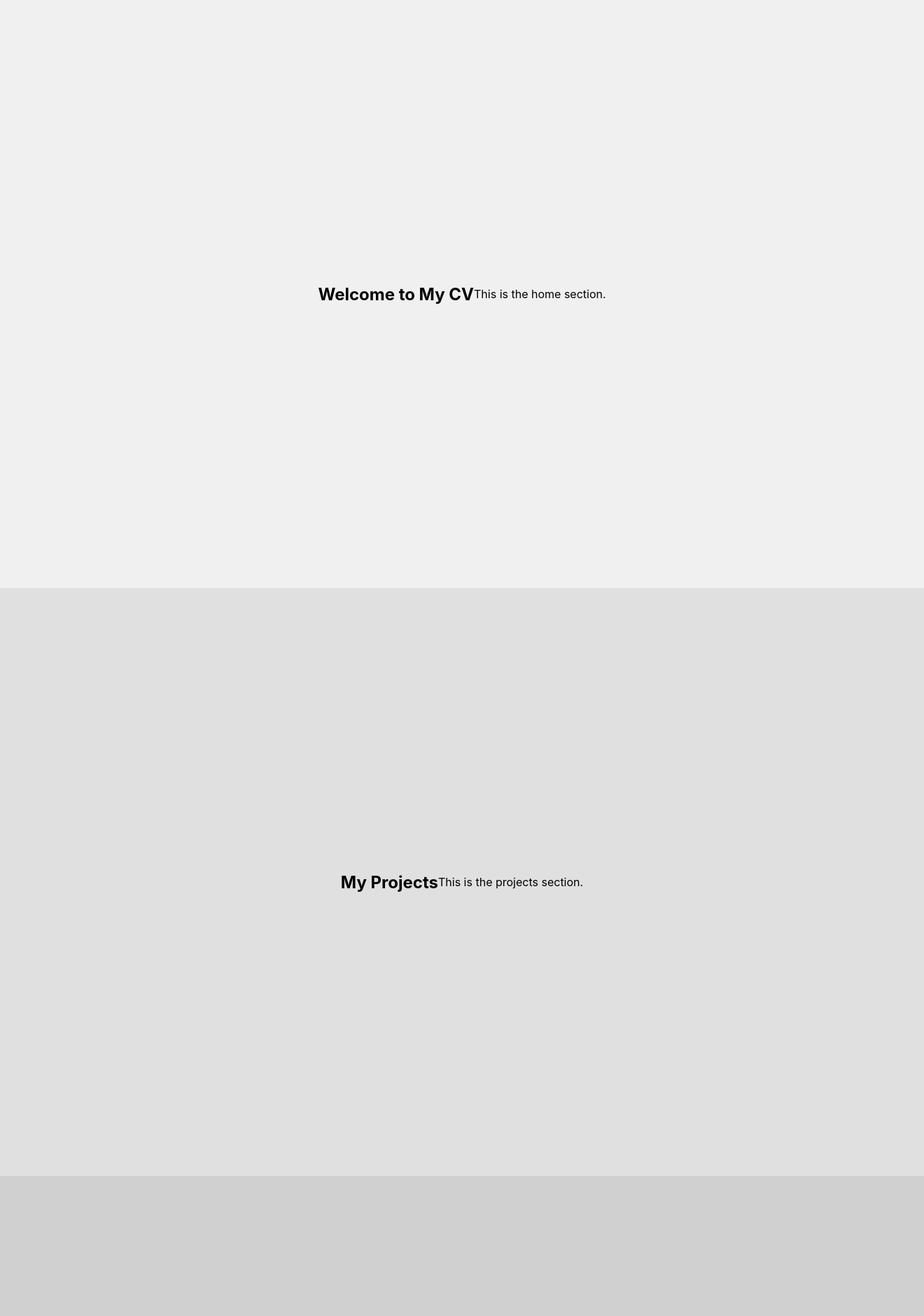
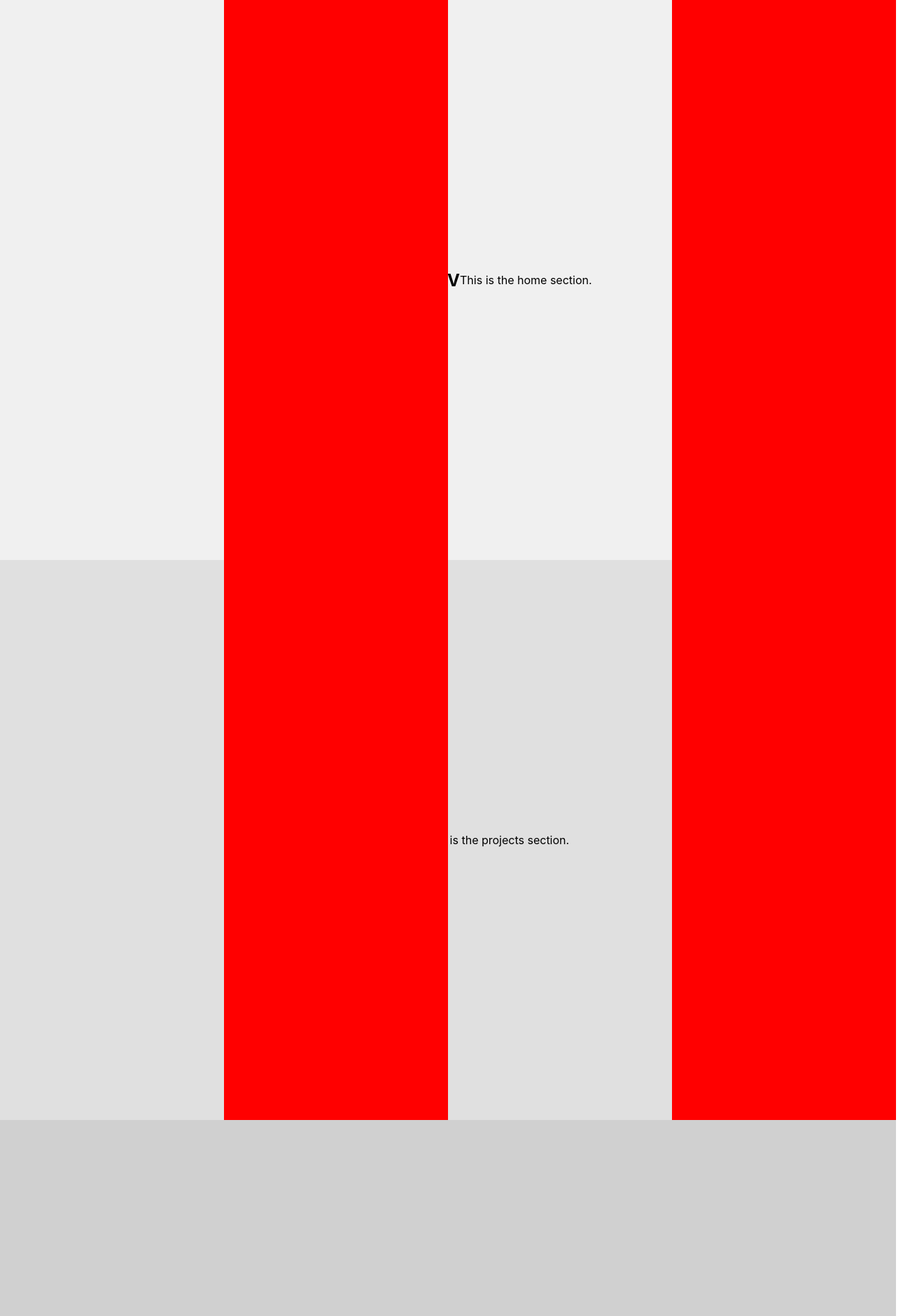
Before and after one commit to DUP3RELE/New-cv, a React (Create React App) app: page / in a window 1280 px wide. Shown: the top 1880 px of the page at 70% size, 1320 px wide, since content can reach past the window. Built offline with nearby package versions, Linux system fonts and the light colour scheme.

Commit message:
working on animations

```diff
--- a/src/App.css
+++ b/src/App.css
@@ -6,6 +6,8 @@ html,
 	padding: 0;
 	height: 100%;
 	width: 100%;
+	scroll-snap-type: y mandatory;
+	overflow-y: scroll hidden;
 }
 
 .section {
@@ -15,7 +17,55 @@ html,
 	justify-content: center;
 	align-items: center;
 	text-align: center;
-	padding: 20px;
+	scroll-snap-align: start;
+	position: relative;
+	opacity: 0;
+	transition: opacity 1s ease-in-out;
+}
+
+.section.active {
+	opacity: 1;
+}
+
+.scroll-animation {
+	position: absolute;
+	top: 0;
+	left: 0;
+	width: 100%;
+	height: 100%;
+	display: flex;
+	justify-content: space-between;
+	align-items: center;
+}
+
+.bar {
+	width: 25%;
+	height: 100%;
+	background-color: red;
+	animation: slide-up 1s forwards;
+}
+
+.bar:nth-child(odd) {
+	background-color: blue;
+	animation: slide-down 1s forwards;
+}
+
+@keyframes slide-up {
+	0% {
+		transform: translateY(100%);
+	}
+	100% {
+		transform: translateY(-100%);
+	}
+}
+
+@keyframes slide-down {
+	0% {
+		transform: translateY(-100%);
+	}
+	100% {
+		transform: translateY(100%);
+	}
 }
 
 .home {
@@ -29,3 +79,7 @@ html,
 .contact {
 	background-color: #d0d0d0;
 }
+.section.active h1,
+.section.active p {
+	opacity: 1;
+}
--- a/src/App.tsx
+++ b/src/App.tsx
@@ -2,15 +2,45 @@ import "./App.css";
 import Home from "./components/Home";
 import Projects from "./components/Projects";
 import Contact from "./components/Contact";
+import Footer from "./components/Footer";
+import { useEffect } from "react";
 
-function App() {
+const App: React.FC = () => {
+	useEffect(() => {
+		const sections = document.querySelectorAll(".section");
+
+		const observer = new IntersectionObserver(
+			(entries) => {
+				entries.forEach((entry) => {
+					if (entry.isIntersecting) {
+						entry.target.classList.add("active");
+					} else {
+						entry.target.classList.remove("active");
+					}
+				});
+			},
+			{ threshold: 0.5 }
+		);
+
+		sections.forEach((section) => {
+			observer.observe(section);
+		});
+
+		return () => {
+			sections.forEach((section) => {
+				observer.unobserve(section);
+			});
+		};
+	}, []);
+
 	return (
 		<div className='App'>
 			<Home />
 			<Projects />
 			<Contact />
+			<Footer />
 		</div>
 	);
-}
+};
 
 export default App;
--- a/src/components/Contact.tsx
+++ b/src/components/Contact.tsx
@@ -1,9 +1,14 @@
-
 export default function Contact(): any {
 	return (
-        <section className="section contact">
-          <h1>Contact Me</h1>
-          <p>This is the contact section.</p>
-        </section>
-      );
+		<section className='section contact'>
+			<h1>Contact Me</h1>
+			<p>This is the contact section.</p>
+			<div className='scroll-animation'>
+				<div className='bar'></div>
+				<div className='bar'></div>
+				<div className='bar'></div>
+				<div className='bar'></div>
+			</div>
+		</section>
+	);
 }
--- /dev/null
+++ b/src/components/Footer.tsx
@@ -0,0 +1,7 @@
+export default function Footer(): any {
+	return (
+		<footer className='section footer'>
+			<p>© 2024 Your Name. All rights reserved.</p>
+		</footer>
+	);
+}
--- a/src/components/Home.tsx
+++ b/src/components/Home.tsx
@@ -1,9 +1,14 @@
-
 export default function Home(): any {
 	return (
 		<section className='section home'>
 			<h1>Welcome to My CV</h1>
 			<p>This is the home section.</p>
+			<div className='scroll-animation'>
+				<div className='bar'></div>
+				<div className='bar'></div>
+				<div className='bar'></div>
+				<div className='bar'></div>
+			</div>
 		</section>
 	);
 }
--- a/src/components/Projects.tsx
+++ b/src/components/Projects.tsx
@@ -3,6 +3,12 @@ export default function Projects(): any {
 		<section className='section projects'>
 			<h1>My Projects</h1>
 			<p>This is the projects section.</p>
+			<div className='scroll-animation'>
+				<div className='bar'></div>
+				<div className='bar'></div>
+				<div className='bar'></div>
+				<div className='bar'></div>
+			</div>
 		</section>
 	);
 }
```
